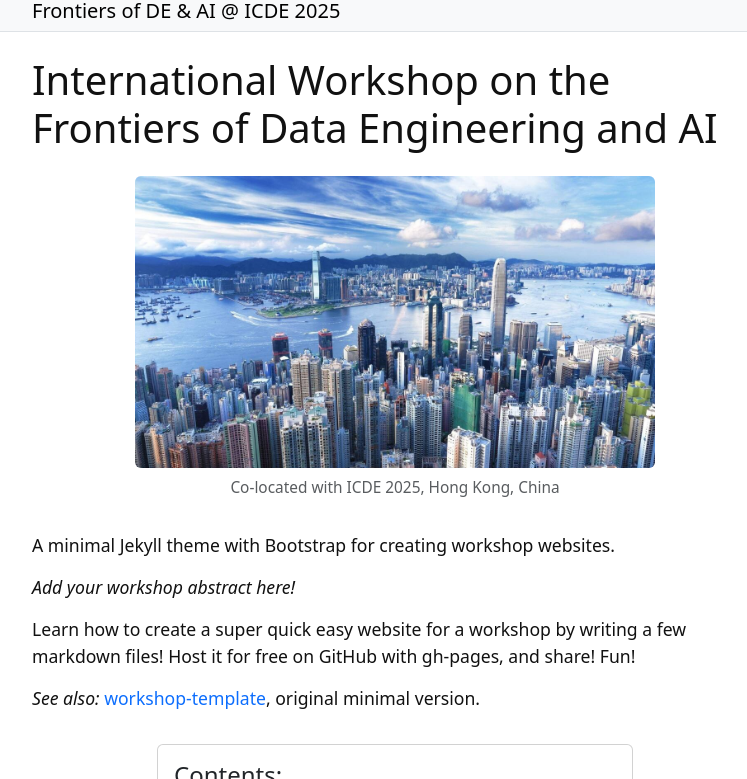
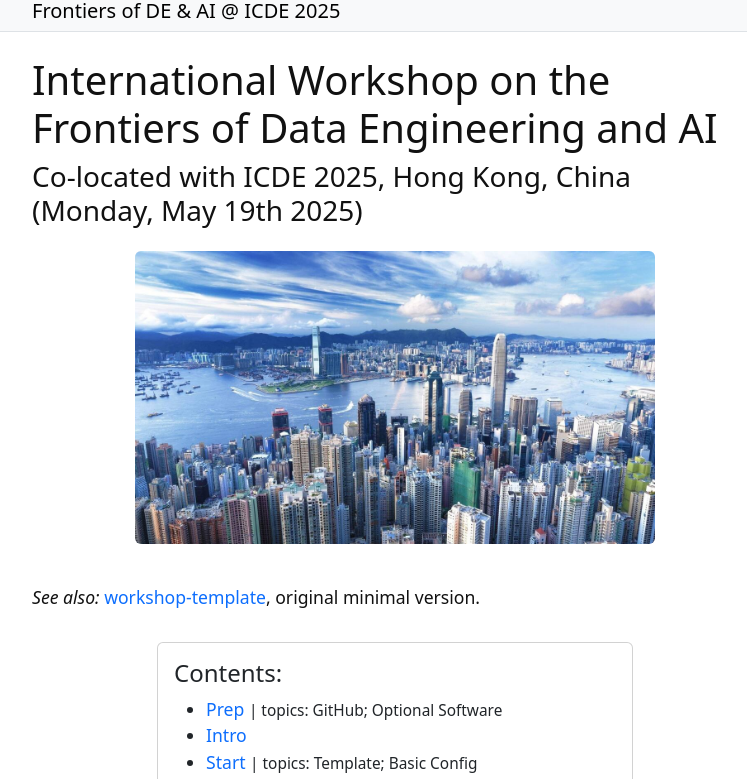
Before and after one commit to FDEA-workshop/FDEA-workshop.github.io, a Jekyll site: the page built from index.md, in a window 1280 px wide and 900 px high, cut to the strip 121-900 px from the top of the window. Shown: the whole strip, without its empty margins (245-992 px from the left). Built offline with Jekyll 4.4.1, drawn with Linux system fonts in a browser that asks for light colours.

Commit message:
Update index.md

```diff
--- a/index.md
+++ b/index.md
@@ -4,16 +4,11 @@ layout: page
 ---
 
 # International Workshop on the Frontiers of Data Engineering and AI
+### Co-located with ICDE 2025, Hong Kong, China (Monday, May 19th 2025)
 
-{% include figure.html img="workshop.jpg" alt="intro image here" caption="Co-located with ICDE 2025, Hong Kong, China" width="75%" %}
+{% include figure.html img="workshop.jpg" alt="intro image here" caption="" width="75%" %}
 
-A minimal Jekyll theme with Bootstrap for creating workshop websites.
 
-*Add your workshop abstract here!*
-
-Learn how to create a super quick easy website for a workshop by writing a few markdown files!
-Host it for free on GitHub with gh-pages, and share!
-Fun!
 
 *See also:* [workshop-template](https://evanwill.github.io/workshop-template/), original minimal version.
 
```
